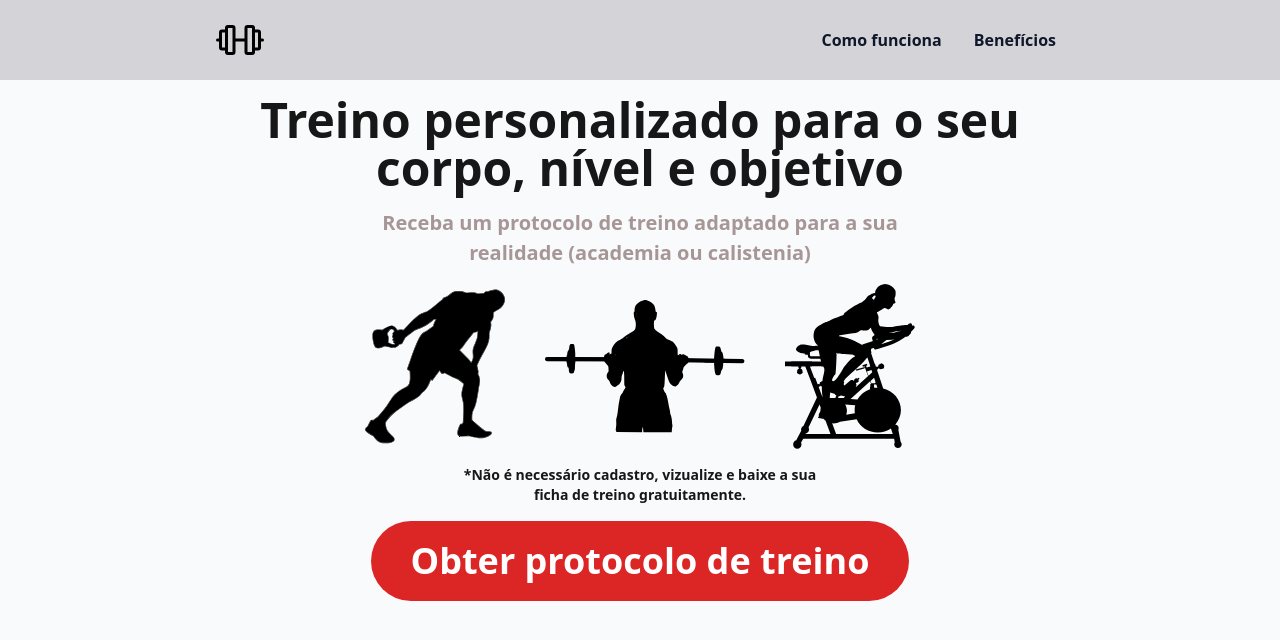
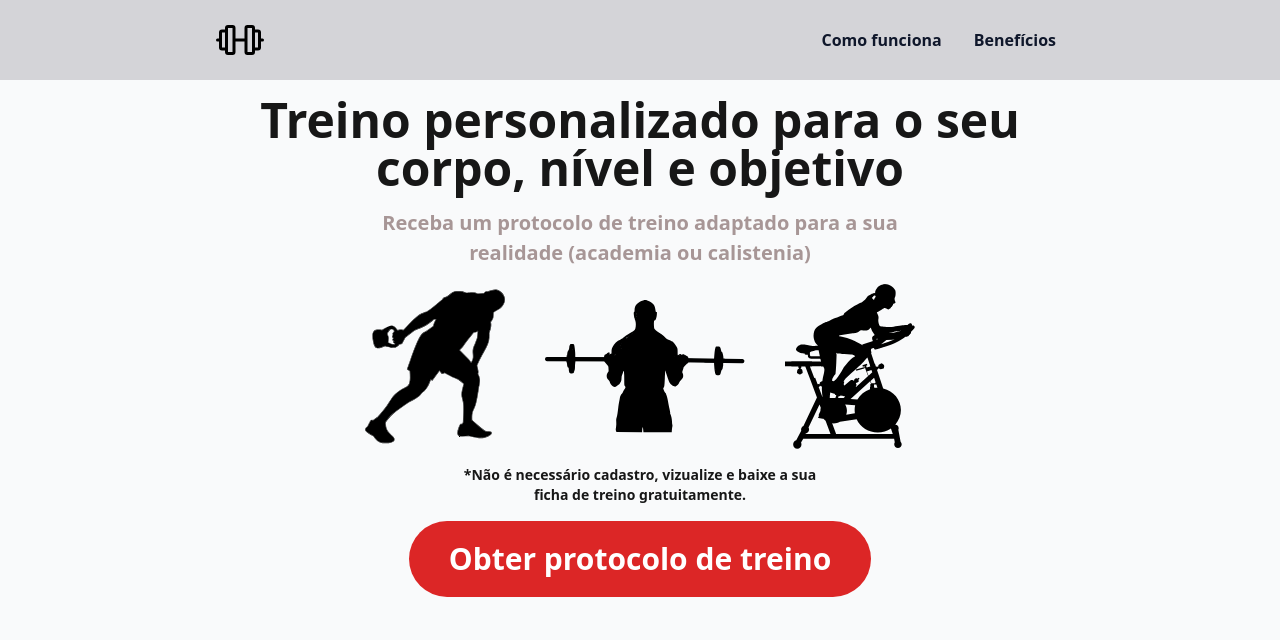
Before and after one commit to RobertoBMJunior/gym-site, a Next.js app: page / in a window 1280 px wide. Shown: the top 640 px of the page. Built offline with nearby package versions, Linux system fonts and the light colour scheme.

Commit message:
style: Ajustar hover e classes tailwind do botão CTA

```diff
--- a/src/app/globals.css
+++ b/src/app/globals.css
@@ -1,7 +1,7 @@
-@import "tailwindcss";
+@import 'tailwindcss';
 
 :root {
-  --background: #F9FAFB;
+  --background: #f9fafb;
   --foreground: #171717;
 }
 
--- a/src/components/sections/HeroSection.tsx
+++ b/src/components/sections/HeroSection.tsx
@@ -19,7 +19,28 @@ export function HeroSection() {
         *Não é necessário cadastro, vizualize e baixe a sua ficha de treino
         gratuitamente.
       </p>
-      <button className="bg-[#DC2626] px-10 py-5 rounded-[100px] text-white font-semibold text-4xl flex items-center">
+      {/* <button className="bg-[#DC2626] px-10 py-5 rounded-full text-white font-semibold text-4xl flex items-center">
+        Obter protocolo de treino
+      </button> */}
+      <button
+        className="
+          bg-[#DC2626]
+          px-10 py-5
+          rounded-full
+          text-white
+          font-semibold
+          text-3xl
+          flex items-center
+          transition-all
+          duration-300
+          hover:-translate-y-1
+          hover:shadow-xl
+          hover:shadow-red-600/40
+          cursor-pointer
+          hover:brightness-105
+          active:scale-95
+        "
+      >
         Obter protocolo de treino
       </button>
     </section>
```
